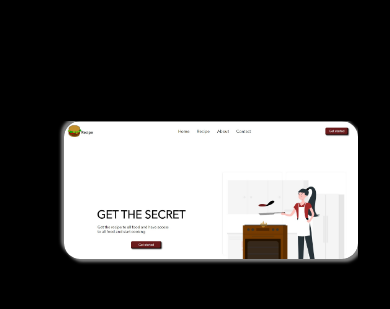
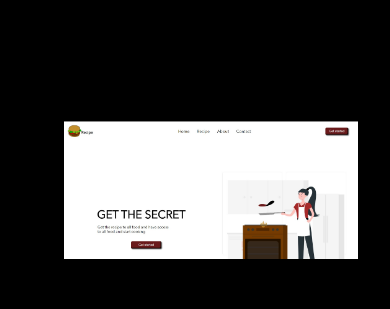
Before and after one commit to TaiwoSoftware/Akerele, a React (Vite) app: page / in a window 390 px wide. Shown: the part 2667-2976 px from the top of the page. Built offline with nearby package versions, Linux system fonts and the light colour scheme.

Commit message:
worked on the view on mobile screen

```diff
--- a/src/App.css
+++ b/src/App.css
@@ -371,6 +371,10 @@ body {
 }
 
 @media (max-width: 800px) {
+  .mobileImage {
+    border-radius:0;
+    box-shadow:none;
+  }
   .header {
     grid-template-columns: 100%;
   }
@@ -385,6 +389,9 @@ body {
 }
 
 @media (max-width: 510px) {
+  .mobileImage {
+    border-radius:0;
+  }
   .header h1 {
     font-size: 3rem;
     text-align: center;
```
